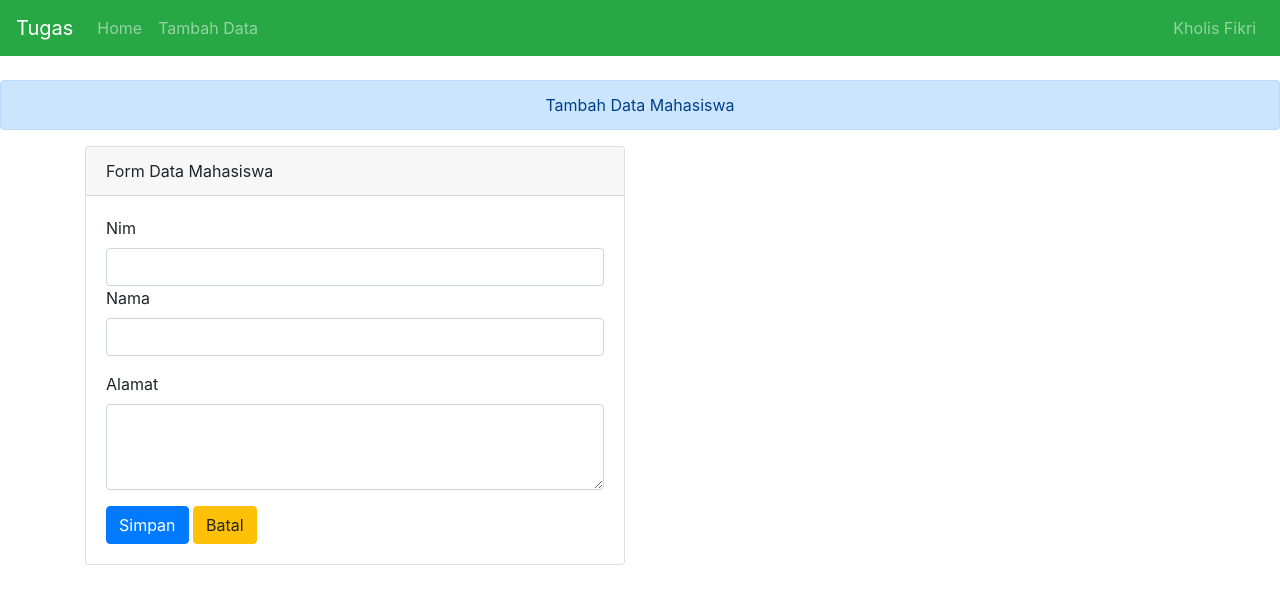
After one commit to kholisf/1810330063-web-lanjut-2020, a CodeIgniter app: page /web-lanjut/mahasiswa/tambah in a window 1280 px wide. The commit adds this page. Shown: the top 604 px of the page. Run offline with CodeIgniter, Linux system fonts and the light colour scheme; some libraries are stand-ins or nearby versions.

Commit message:
insert data ke database

```diff
--- a/application/controllers/Mahasiswa.php
+++ b/application/controllers/Mahasiswa.php
@@ -20,8 +20,19 @@ class Mahasiswa extends CI_Controller
 	}
 
 
-	public function create()
+	public function tambah()
 	{
-		$this->load->view('mahasiswa/v_create');
+		$this->load->view('mahasiswa/v_tambah');
+	}
+	public function proses_tambah()
+	{
+		// var_dump($this->input->post());
+		$data = [
+			'nim' => $this->input->post('txtnim'),
+			'nama' => $this->input->post('txtnama'),
+			'alamat' => $this->input->post('txtalamat')
+		];
+		$this->m_mahasiswa->simpanData($data);
+		redirect('mahasiswa/index');
 	}
 }
--- a/application/models/m_mahasiswa.php
+++ b/application/models/m_mahasiswa.php
@@ -9,4 +9,8 @@ class m_mahasiswa extends CI_Model
         // result == mysql_fetch_object()
         return $this->db->get($this->table)->result();
     }
+    public function simpanData($data)
+    {
+        $this->db->insert($this->table, $data);
+    }
 }
--- a/application/views/Mahasiswa/v_index.php
+++ b/application/views/Mahasiswa/v_index.php
@@ -14,8 +14,8 @@
 		<div class="navbar-brand">Tugas</div>
 
 		<div class="navbar-nav">
-			<a href="" class="nav-link">Home</a>
-			<a href="" class="nav-link">Tambah Data</a>
+			<a href="<?= site_url('mahasiswa/index'); ?>" class="nav-link">Home</a>
+			<a href="<?= site_url('mahasiswa/tambah'); ?>" class="nav-link">Tambah Data</a>
 		</div>
 		<div class="navbar-nav ml-auto">
 			<a href="" class="nav-link">Kholis Fikri</a>
--- /dev/null
+++ b/application/views/Mahasiswa/v_tambah.php
@@ -0,0 +1,64 @@
+<!DOCTYPE html>
+<html lang="en">
+
+<head>
+    <meta charset="UTF-8">
+
+    <title>Tambah Data</title>
+    <link rel="stylesheet" href="<?= base_url('assets/bootstrap/css/bootstrap.min.css'); ?>">
+</head>
+
+<body>
+
+    <nav class="navbar navbar-dark bg-success navbar-expand-lg">
+        <div class="navbar-brand">Tugas</div>
+
+        <div class="navbar-nav">
+            <a href="<?= site_url('mahasiswa/index'); ?>" class="nav-link">Home</a>
+            <a href="<?= site_url('mahasiswa/tambah'); ?>" class="nav-link">Tambah Data</a>
+        </div>
+        <div class="navbar-nav ml-auto">
+            <a href="" class="nav-link">Kholis Fikri</a>
+
+        </div>
+    </nav>
+
+    <div class="alert alert-primary text-center mt-4">
+        Tambah Data Mahasiswa
+    </div>
+    <div class="container">
+        <div class="row">
+            <div class="col-md-6">
+
+                <div class="card">
+                    <div class="card-header">Form Data Mahasiswa</div>
+                    <div class="card-body">
+                        <form action="<?= site_url('mahasiswa/proses_tambah'); ?>" method="post">
+                            <div class="form-group">
+
+                                <label for="">Nim</label>
+                                <input type="text" class="form-control" name="txtnim">
+                                <label for="">Nama</label>
+                                <input type="text" class="form-control" name="txtnama">
+                            </div>
+                            <div class="form-group">
+                                <label for="">Alamat</label>
+                                <textarea name="txtalamat" id="" cols="30" rows="3" class="form-control"></textarea>
+                            </div>
+                            <input type="submit" name="submit" value="Simpan" class="btn btn-primary">
+                            <a href="<?= site_url('mahasiswa'); ?>" class="btn btn-warning">Batal</a>
+
+                        </form>
+
+
+                    </div>
+
+                </div>
+            </div>
+        </div>
+    </div>
+
+    <script src="<?= base_url('assets/bootstrap/js/bootstrap.bundle.min.js'); ?>"></script>
+</body>
+
+</html>
```
